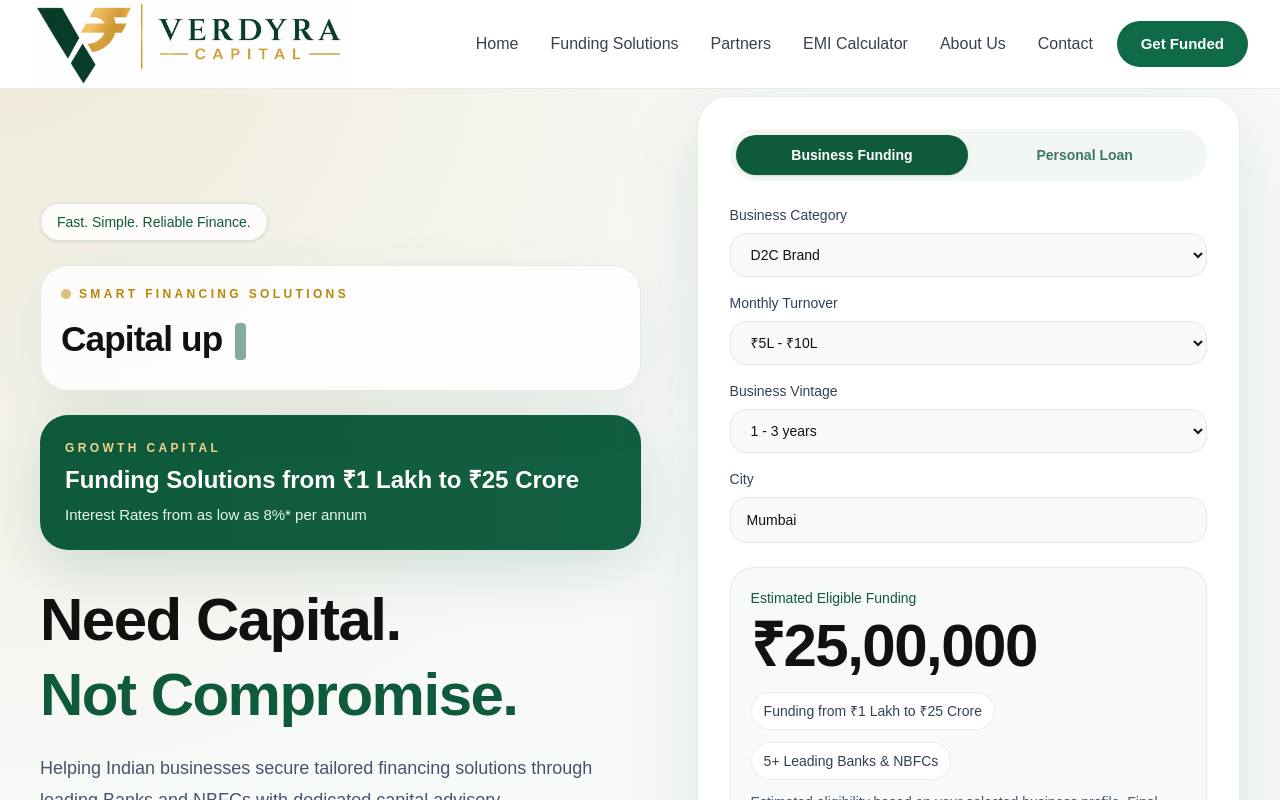
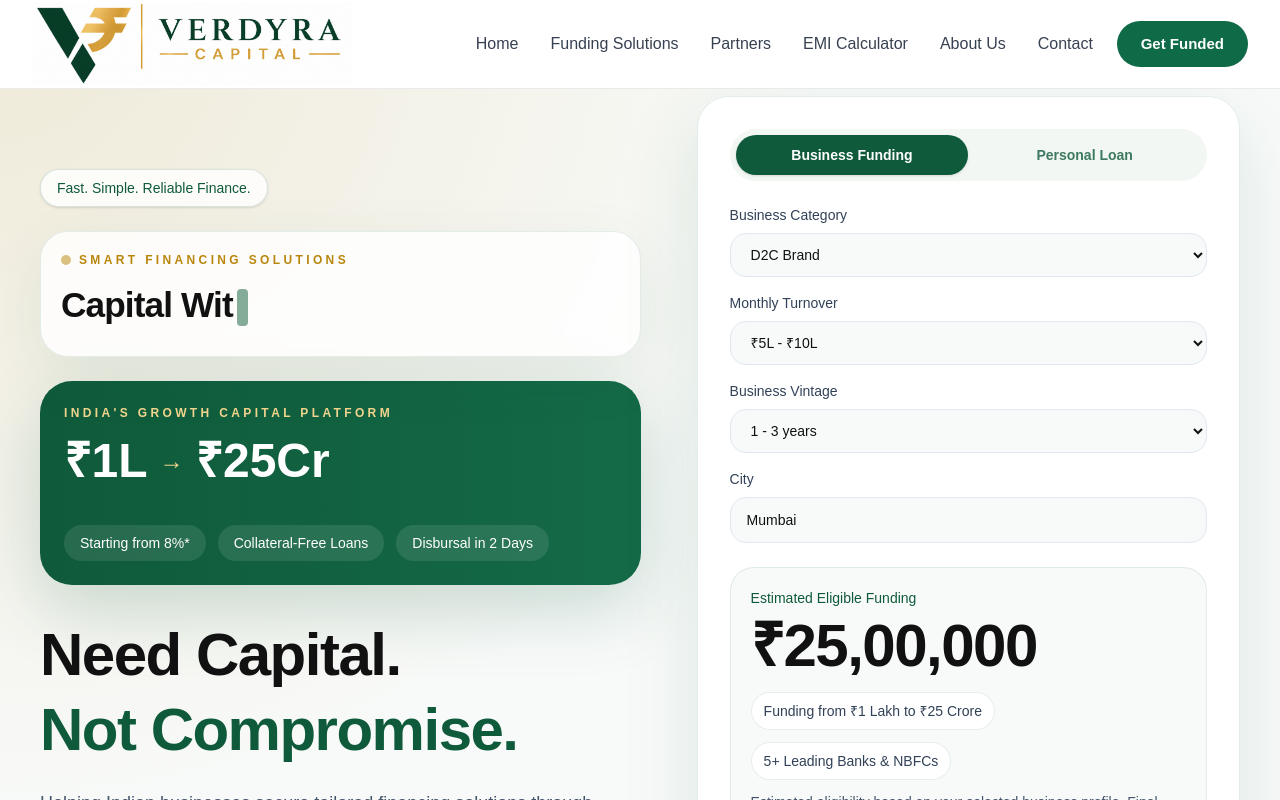
Before and after one commit to admin-verdyra/verdyra-capital, a Next.js app: page / in a window 1280 px wide. Shown: the top 800 px of the page. Built offline with nearby package versions, Linux system fonts and the light colour scheme.

Commit message:
Refine hero section

```diff
--- a/components/sections/Hero.tsx
+++ b/components/sections/Hero.tsx
@@ -6,7 +6,6 @@ import EligibilityForm from '../forms/EligibilityForm';
 const phrases = [
   'for Growth.',
   'for Expansion.',
-  'up to ₹25 Crore.',
   'Without Compromise.',
   'That Moves Business Forward.',
 ];
@@ -87,17 +86,44 @@ export default function Hero() {
             </div>
           </div>
 
-          <div className="mt-6 rounded-[28px] border border-[#0F5A3A]/10 bg-gradient-to-r from-[#0F5A3A] to-[#135f41] p-5 text-white shadow-[0_20px_60px_rgba(15,90,58,0.16)] sm:p-6">
-            <p className="text-[11px] font-semibold uppercase tracking-[0.28em] text-[#F2D58E] sm:text-xs">
-              Growth Capital
-            </p>
-            <p className="mt-2 text-xl font-semibold sm:text-2xl">
-              Funding Solutions from ₹1 Lakh to ₹25 Crore
-            </p>
-            <p className="mt-2 text-sm text-[#E9F5EF] sm:text-[15px]">
-              Interest Rates from as low as 8%* per annum
-            </p>
-          </div>
+         <div className="mt-6 rounded-[32px] bg-gradient-to-r from-[#0F5A3A] to-[#146A47] p-6 text-white shadow-[0_24px_70px_rgba(15,90,58,0.20)]">
+
+  <p className="text-xs font-semibold uppercase tracking-[0.28em] text-[#F2D58E]">
+    India's Growth Capital Platform
+  </p>
+
+  <div className="mt-4 flex items-center gap-3">
+    <span className="text-3xl font-bold sm:text-5xl">
+      ₹1L
+    </span>
+
+    <span className="text-2xl text-[#F2D58E]">
+      →
+    </span>
+
+    <span className="text-3xl font-bold sm:text-5xl">
+      ₹25Cr
+    </span>
+  </div>
+
+  <div className="mt-5 flex flex-wrap gap-3">
+
+    <div className="mt-5 flex flex-wrap gap-3">
+  <div className="rounded-full bg-white/10 px-4 py-2 text-sm font-medium">
+    Starting from 8%*
+  </div>
+
+  <div className="rounded-full bg-white/10 px-4 py-2 text-sm font-medium">
+    Collateral-Free Loans
+  </div>
+
+  <div className="rounded-full bg-white/10 px-4 py-2 text-sm font-medium">
+    Disbursal in 2 Days
+  </div>
+</div>
+  </div>
+
+</div>
 
           <h1 className="mt-8 text-4xl font-semibold leading-tight tracking-tight text-[#111111] sm:text-5xl lg:text-6xl">
             Need Capital.
```
